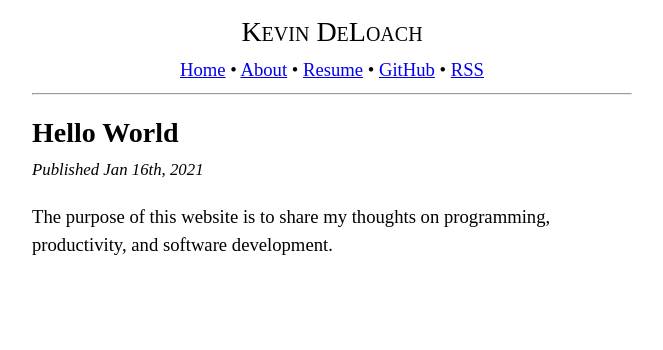
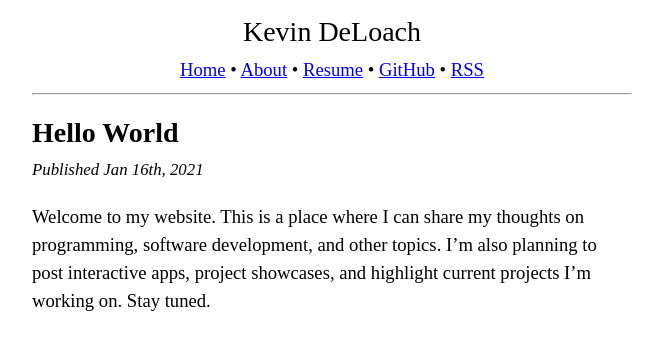
Before and after one commit to kdeloach/kdeloach.github.io, a Jekyll site: the page built from _posts/2021-01-16-hello-world.md, in a window 1280 px wide. Shown: the top 350 px of the page, without its empty margins (308-971 px from the left). Built offline with Jekyll 4.4.1, drawn with Linux system fonts in a browser that asks for light colours.

```diff
--- a/_posts/2021-01-16-hello-world.md
+++ b/_posts/2021-01-16-hello-world.md
@@ -4,5 +4,7 @@ slug: hello-world
 layout: post
 ---
 
-The purpose of this website is to share my thoughts on programming,
-productivity, and software development.
+Welcome to my website. This is a place where I can share my thoughts on
+programming, software development, and other topics. I'm also planning to post
+interactive apps, project showcases, and highlight current projects I'm working
+on. Stay tuned.
--- a/_sass/_style.scss
+++ b/_sass/_style.scss
@@ -13,7 +13,6 @@ header {
     text-align: center;
 
     .site-name {
-        font-variant: small-caps;
         font-size: 1.5em;
         font-family: serif;
 
@@ -54,3 +53,10 @@ footer,
         max-width: 100%;
     }
 }
+
+.avatar {
+    width: 200px;
+    border-radius: 5px;
+    margin: 0 0 5px 5px;
+    float: right;
+}
```
Also changed, not shown: _posts/2021-02-04-books-2020.md (+2 -2 lines), about.md (+10 -22 lines), assets/kdeloach.jpg (added).
